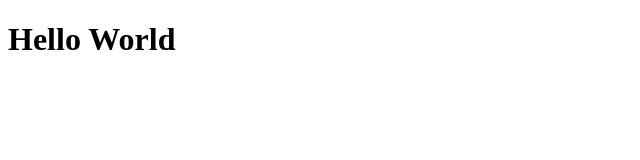
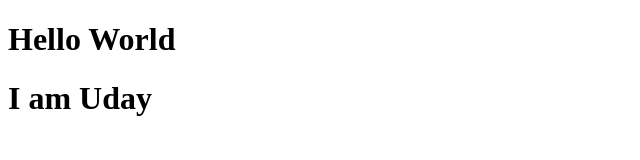
Before and after one commit to UdayPatil05/portfolio_uday, a plain HTML site: page index.html in a window 1280 px wide. Shown: the whole page, without its empty margins (0-640 px from the left). Drawn offline with Linux system fonts and the light colour scheme.

Commit message:
Update index.html

```diff
--- a/index.html
+++ b/index.html
@@ -7,6 +7,7 @@
 </head>
 <body>
 	<h1>Hello World</h1>
+	<h1>I am Uday</h1>
 
 </body>
 </html>
```
